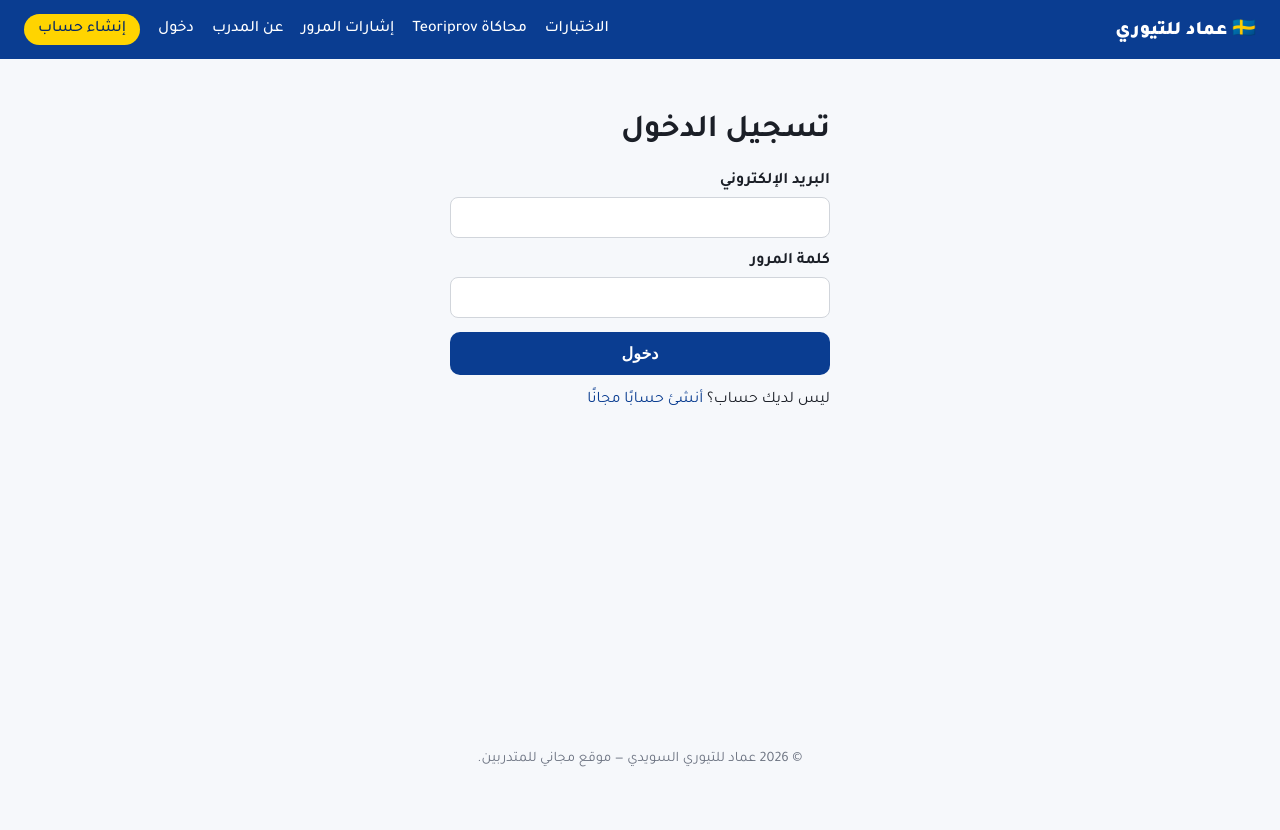
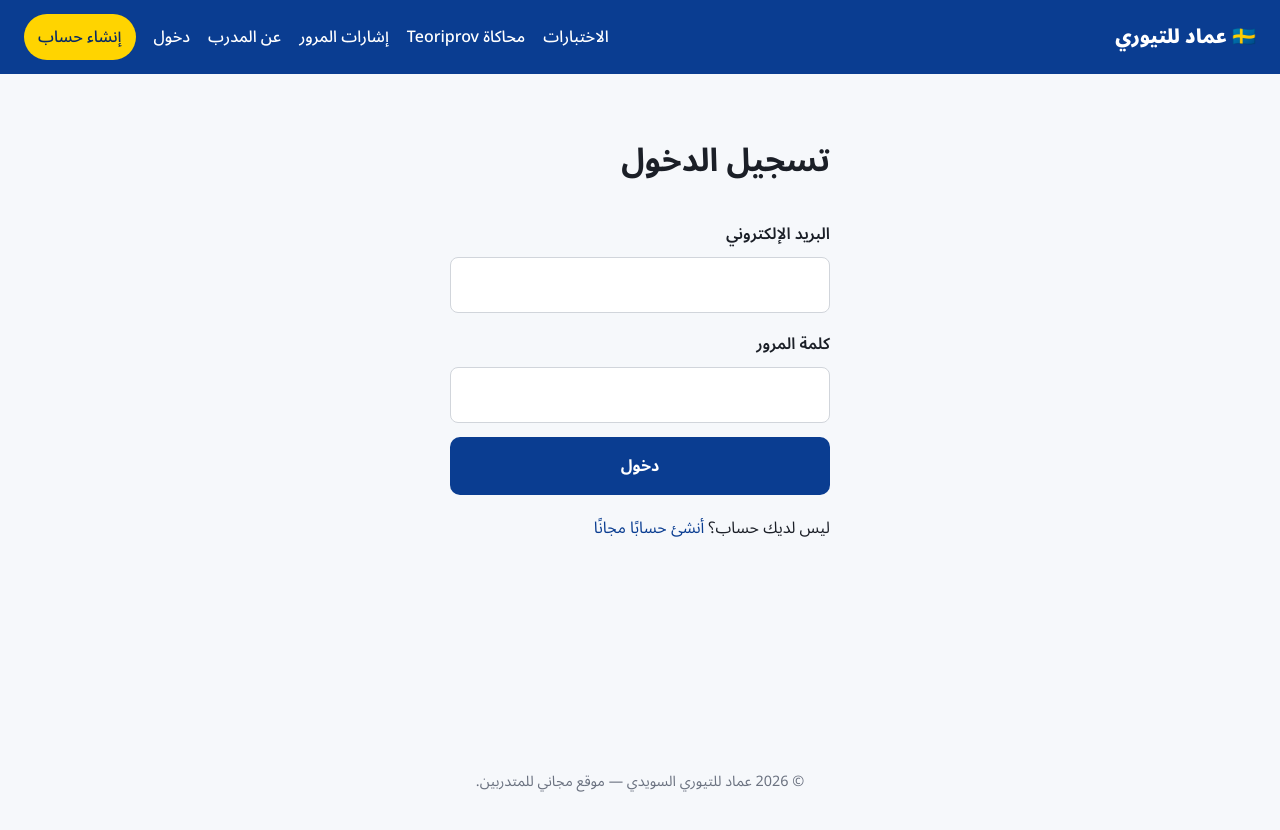
Before and after one commit to amanacardfield1-dotcom/-imadteori, a React (Vite) app in the folder frontend/: page /login in a window 1280 px wide. Before the commit the page ends 801 px from the top, so only its background shows below. Built offline with nearby package versions, Linux system fonts and the light colour scheme; no server answers.

Commit message:
Use Noto Sans Arabic across the site and emphasize key text

```diff
--- a/frontend/index.html
+++ b/frontend/index.html
@@ -8,7 +8,7 @@
     <meta name="description" content="منصة تدريبية مجانية لأسئلة اختبار التيوري (النظري) لرخصة القيادة في السويد، مرجع للمتدربين في بثوث عماد المباشرة." />
     <link rel="preconnect" href="https://fonts.googleapis.com" />
     <link rel="preconnect" href="https://fonts.gstatic.com" crossorigin />
-    <link href="https://fonts.googleapis.com/css2?family=Tajawal:wght@400;500;700;900&display=swap" rel="stylesheet" />
+    <link href="https://fonts.googleapis.com/css2?family=Noto+Sans+Arabic:wght@400;500;600;700;800;900&display=swap" rel="stylesheet" />
   </head>
   <body>
     <div id="root"></div>
--- a/frontend/src/index.css
+++ b/frontend/src/index.css
@@ -18,7 +18,25 @@ body {
   margin: 0;
   background: var(--bg);
   color: var(--text);
-  font-family: 'Tajawal', 'Segoe UI', sans-serif;
+  font-family: 'Noto Sans Arabic', 'Segoe UI', sans-serif;
+}
+
+button,
+input,
+select,
+textarea {
+  font-family: inherit;
+}
+
+h1,
+h2,
+h3,
+h4,
+h5,
+h6,
+strong,
+b {
+  font-weight: 700;
 }
 
 a {
@@ -1130,6 +1148,7 @@ main {
   background: #eaf8ef;
   border-color: #38985b;
   color: #175d35;
+  font-weight: 700;
 }
 .tp-answer-option.is-correct input {
   accent-color: #217a43;
--- a/frontend/src/teoriprov/pdfReport.js
+++ b/frontend/src/teoriprov/pdfReport.js
@@ -21,6 +21,7 @@ export async function generateAttemptPdf(attempt) {
     const container = sections[i];
     document.body.appendChild(container);
     try {
+      await document.fonts.ready;
       const canvas = await html2canvas(container, { scale: 1.5, useCORS: true, backgroundColor: '#ffffff' });
       const imgHeight = (canvas.height * pageWidth) / canvas.width;
       if (i > 0) pdf.addPage();
@@ -47,7 +48,7 @@ function baseContainer() {
   wrap.style.top = '0';
   wrap.style.width = '780px';
   wrap.style.direction = 'rtl';
-  wrap.style.fontFamily = "'Tajawal', 'Segoe UI', sans-serif";
+  wrap.style.fontFamily = getComputedStyle(document.body).fontFamily;
   wrap.style.background = '#ffffff';
   wrap.style.color = '#1b1f27';
   wrap.style.padding = '32px';
```
